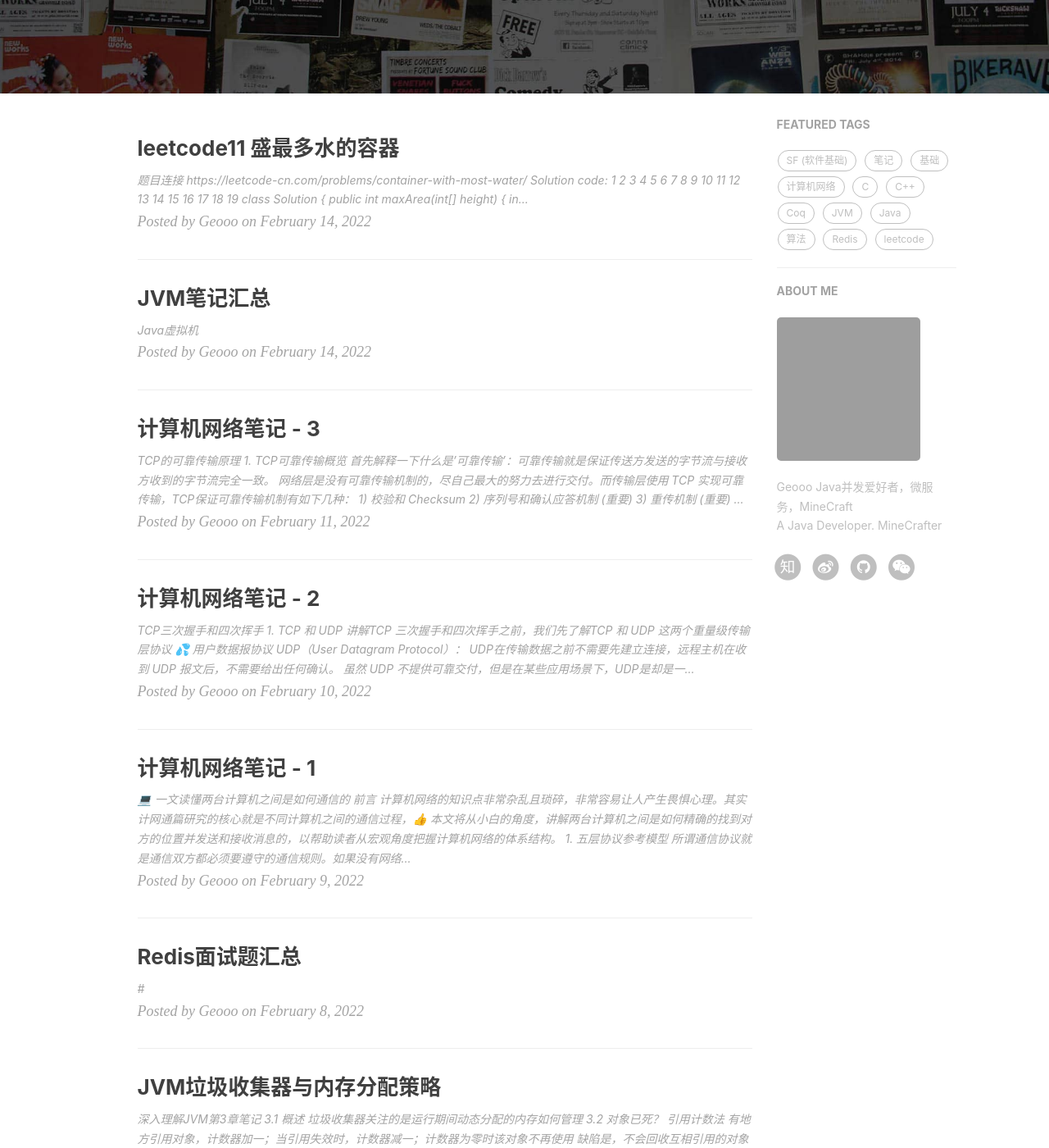
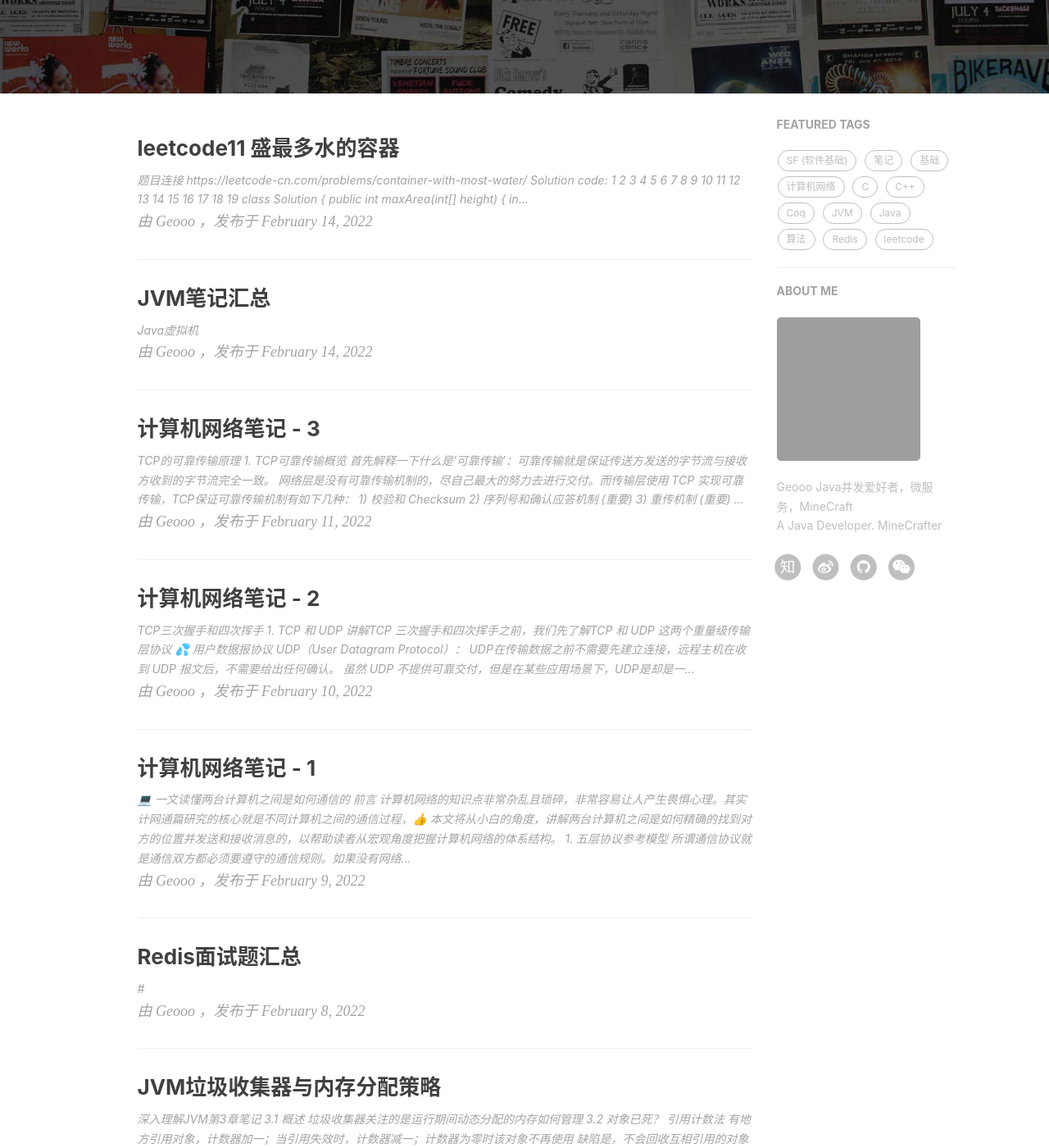
Before and after one commit to Geooo030/Geooo030.github.io, a Jekyll site: the page built from index.html, in a window 1280 px wide and 1400 px high, scrolled down 304 px. Shown: the whole window at 82% size. Built offline with Jekyll 4.4.1, drawn with Linux system fonts in a browser that asks for light colours; nearby versions of some CDN libraries; the list of posts is cut into pages by our own code; comment, search, counter and statistics services are not loaded; some of the changed text lies outside the part shown; grey boxes are pictures that could not be loaded.

Commit message:
:art: modify css

```diff
--- a/_includes/intro-header.html
+++ b/_includes/intro-header.html
@@ -43,7 +43,7 @@
                     <h1>{{ page.title }}</h1>
                     {% comment %} always create a h2 for keeping the margin {% endcomment %}
                     <h2 class="subheading">{{ page.subtitle }}</h2>
-                    <span class="meta">Posted by {% if page.author %}{{ page.author }}{% else %}{{ site.title }}{% endif %} on {{ page.date | date: "%B %-d, %Y" }}</span>
+                    <span class="meta">由 {% if page.author %}{{ page.author }}{% else %}{{ site.title }}{% endif %} 发布于 {{ page.date | date: "%B %-d, %Y" }}</span>
                 </div>
             </div>
         </div>
@@ -81,8 +81,8 @@
                     <h1>{{ page.title }}</h1>
                     {% comment %} always create a h2 for keeping the margin {% endcomment %}
                     <h2 class="subheading">{{ page.subtitle }}</h2>
-                    <span class="meta">Posted by {% if page.author %}{{ page.author }}{% else %}{{ site.title }}{% endif %}
-                        on {{ page.date | date: "%B %-d, %Y" }}</span>
+                    <span class="meta">由 {% if page.author %}{{ page.author }}{% else %}{{ site.title }}{% endif %}
+                        发布于 {{ page.date | date: "%B %-d, %Y" }}</span>
                 </div>
             </div>
         </div>
--- a/css/hux-blog.css
+++ b/css/hux-blog.css
@@ -1217,7 +1217,7 @@
 }
 .intro-header .post-heading .meta {
   font-family: 'Lora', 'Times New Roman', serif;
-  font-style: italic;
+
   font-weight: 300;
   font-size: 16px;
 }
--- a/index.html
+++ b/index.html
@@ -23,7 +23,7 @@
         </div>
     </a>
     <p class="post-meta">
-        Posted by {% if post.author %}{{ post.author }}{% else %}{{ site.title }}{% endif %} on {{ post.date | date: "%B %-d, %Y" }}
+        由 {% if post.author %}{{ post.author }}{% else %}{{ site.title }}{% endif %} ，发布于 {{ post.date | date: "%B %-d, %Y" }}
     </p>
 </div>
 <hr>
--- a/less/hux-blog.less
+++ b/less/hux-blog.less
@@ -593,7 +593,7 @@
     }
     .meta {
       .serif;
-      font-style: italic;
+      font-family: -apple-system,BlinkMacSystemFont,"Helvetica Neue",Arial,"PingFang SC","Hiragino Sans GB",STHeiti,"Microsoft YaHei","Microsoft JhengHei","Source Han Sans SC","Noto Sans CJK SC","Source Han Sans CN","Noto Sans SC","Source Han Sans TC","Noto Sans CJK TC","WenQuanYi Micro Hei",SimSun,sans-serif;
       font-weight: 300;
       font-size: 16px;
       a {
```
Also changed, not shown: _includes/posts/2017-07-12-upgrading-eleme-to-pwa/zh.md (+1 -1 lines).
